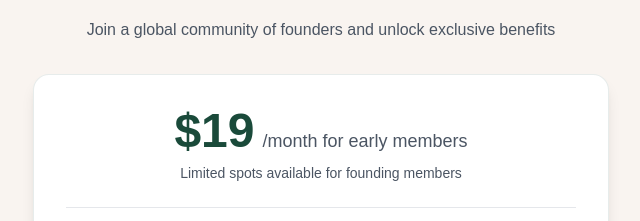
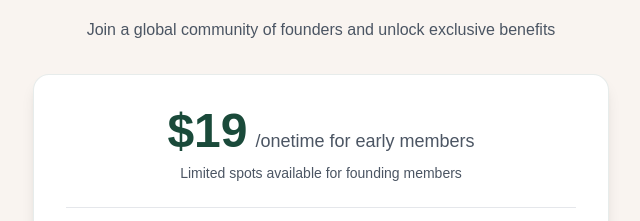
Before and after one commit to satvik9373/VisionCircle, a Next.js app: page / in a window 1280 px wide. Shown: the part 2168-2389 px from the top of the page, without its empty margins (319-959 px from the left). Built offline with nearby package versions, Linux system fonts and the light colour scheme; a web font is replaced by a local one.

Commit message:
Update pricing to one-time fee for early members
Changed the pricing label in PricingSection from "/month for early members" to "/onetime for early members" to reflect a one-time payment instead of a monthly subscription.

```diff
--- a/components/PricingSection.tsx
+++ b/components/PricingSection.tsx
@@ -40,7 +40,7 @@ export default function PricingSection() {
             <div className="text-center mb-6 pb-6 border-b border-gray-200">
               <div className="mb-2">
                 <span className="text-4xl md:text-5xl font-bold text-[#1a4a3a]">$19</span>
-                <span className="text-lg text-gray-600 ml-2">/month for early members</span>
+                <span className="text-lg text-gray-600 ml-2">/onetime for early members</span>
               </div>
               <p className="text-sm text-gray-600">
                 Limited spots available for founding members
```
